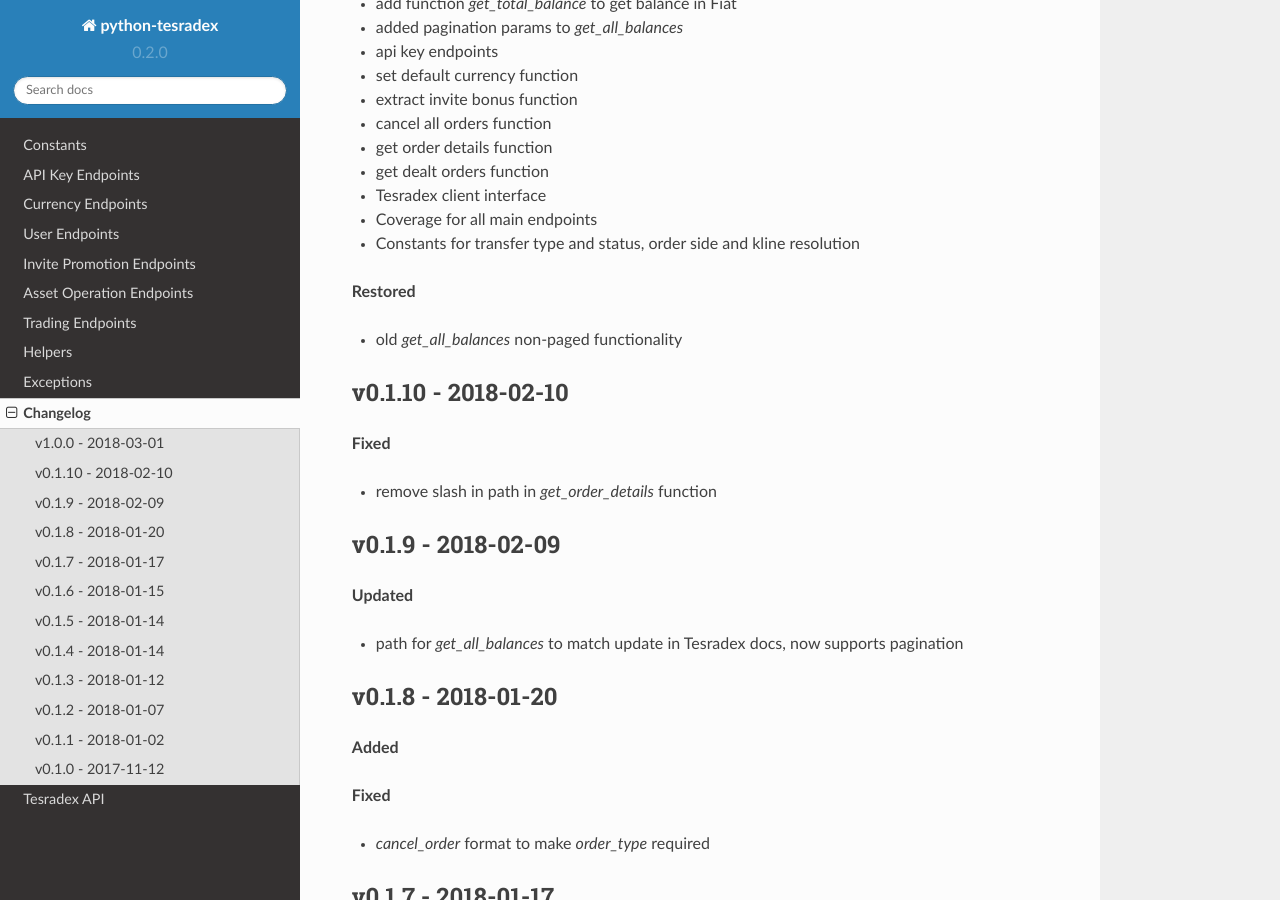
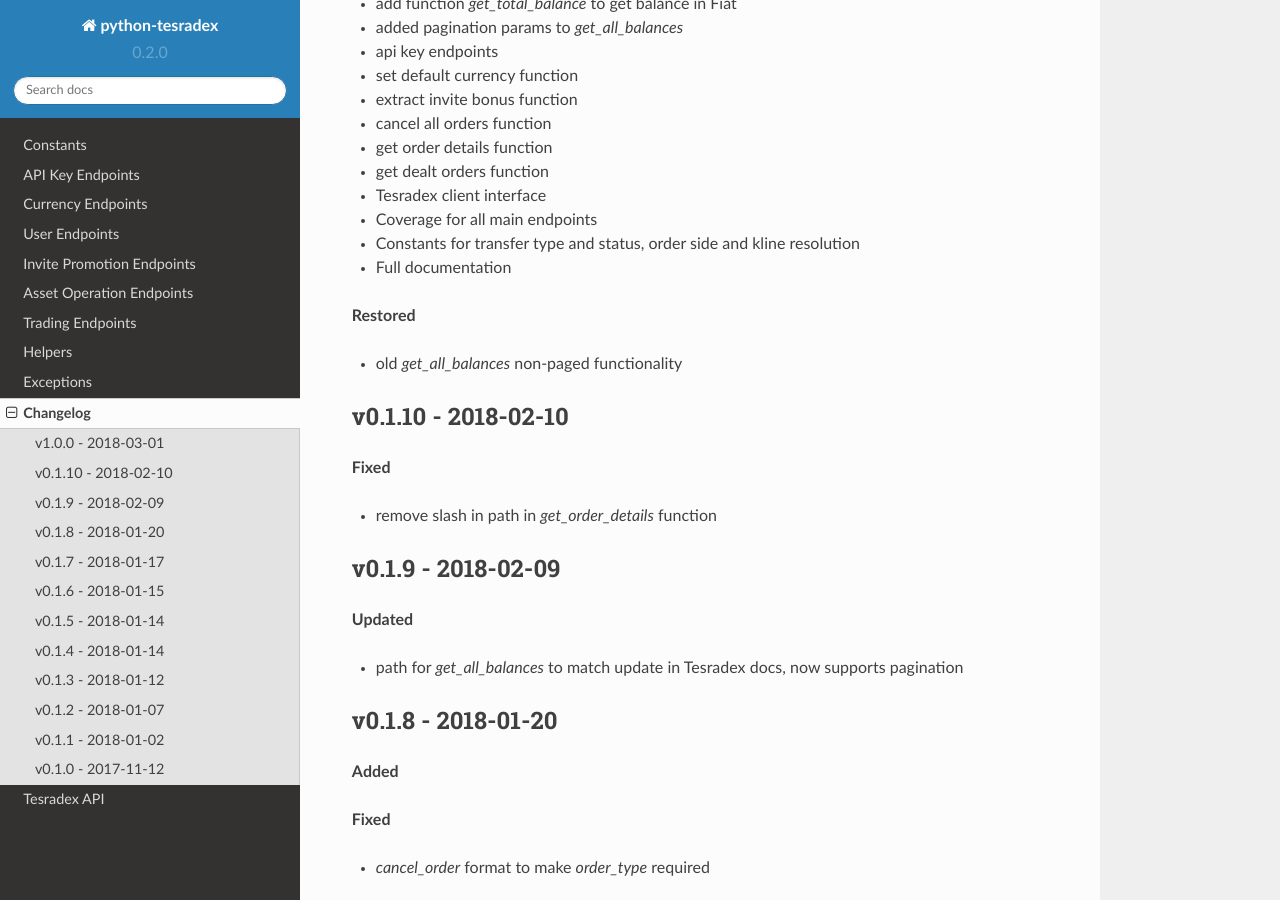
Before and after one commit to TesrabNetwork/python-tesradex, a Sphinx documentation site: the page built from docs/changelog.rst, in a window 1280 px wide and 900 px high, scrolled down 464 px. Built offline with Sphinx 7.4.7 and the Read the Docs theme 2.0.0, drawn with Linux system fonts in a browser that asks for light colours; formulas are drawn with MathJax 3; pages that are not in the unit, such as notebooks, are missing from menus.

Commit message:
update changelog.rst

```diff
--- a/docs/changelog.rst
+++ b/docs/changelog.rst
@@ -25,6 +25,7 @@
 - Tesradex client interface
 - Coverage for all main endpoints
 - Constants for transfer type and status, order side and kline resolution
+- Full documentation
 
 **Restored**
 
```
Also changed, not shown: other parts of docs/changelog.rst (+0 -5 lines).
